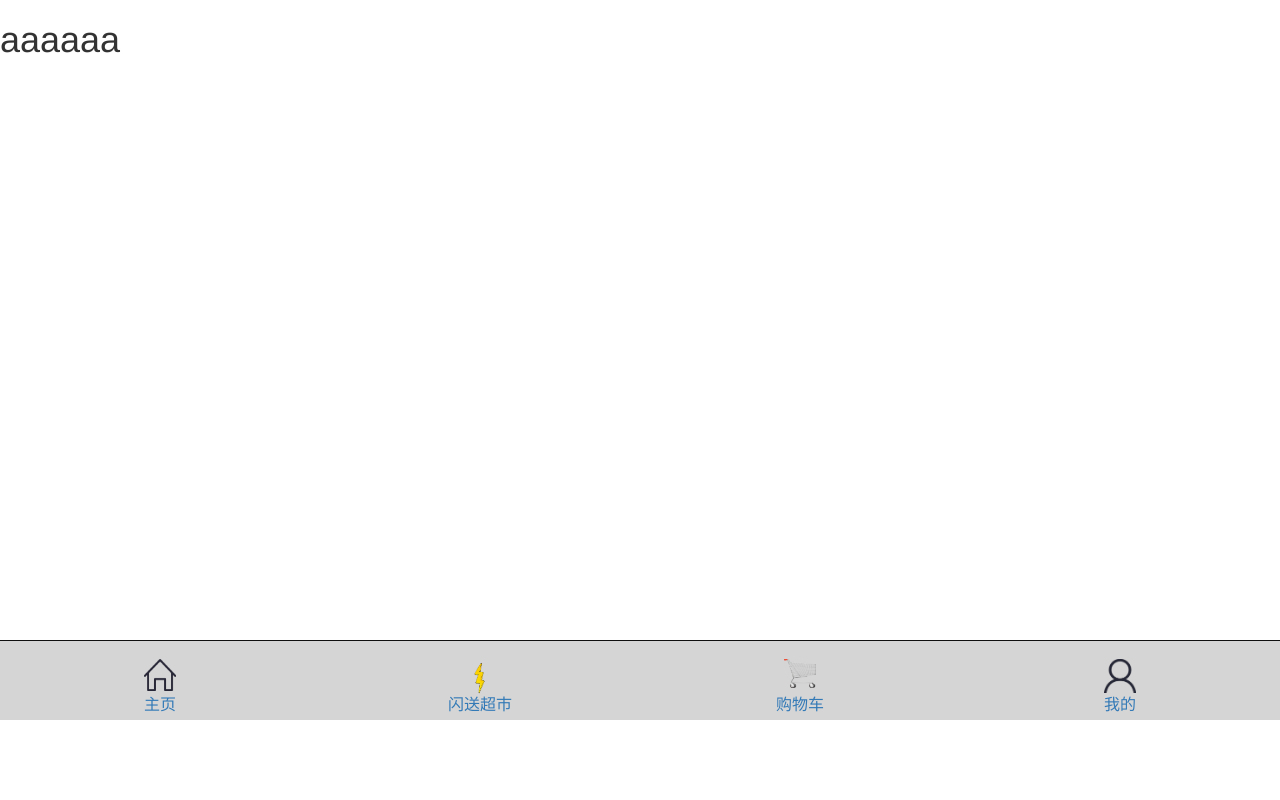
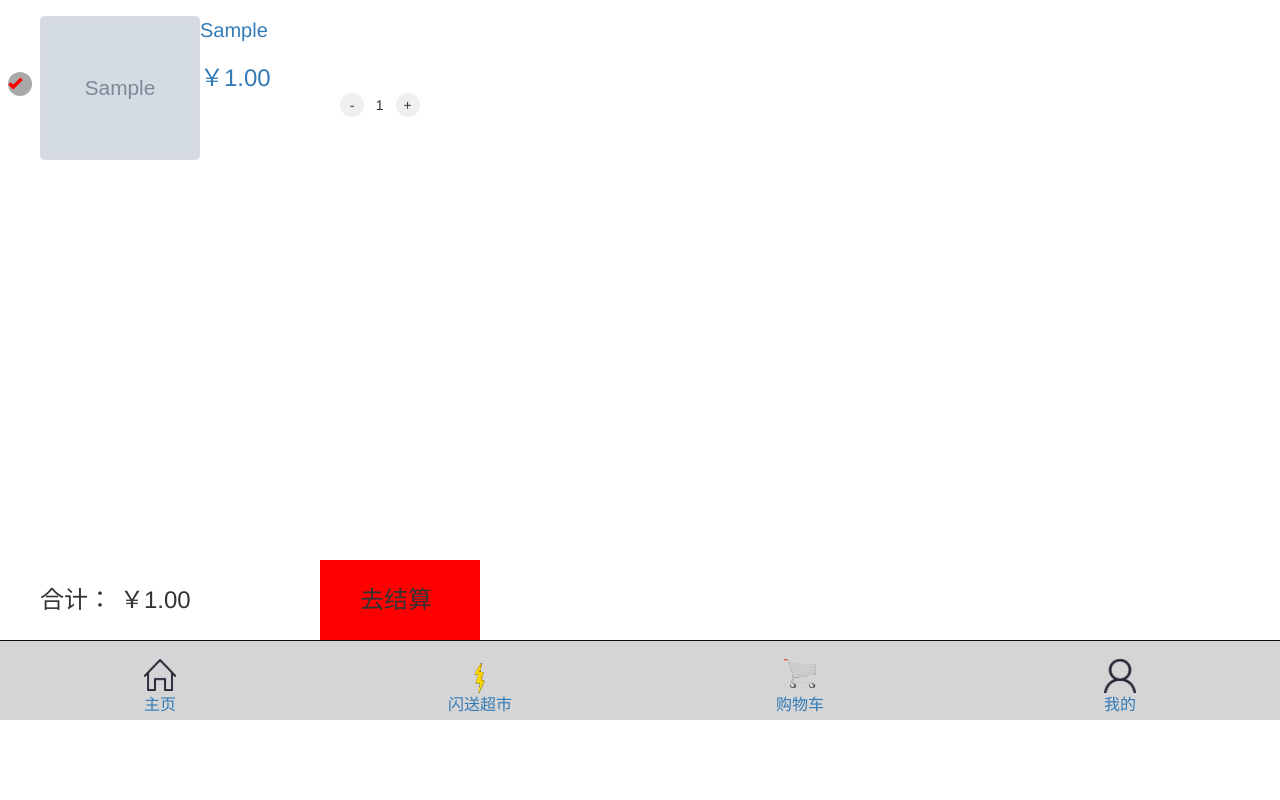
Before and after one commit to zgpbloodwolf/shopping, a Django app: page /car/ in a window 1280 px wide. Shown: the part 80-880 px from the top of the page. After the commit the page ends 800 px from the top, so only its background shows below. Run offline with Django 3.2, Linux system fonts and the light colour scheme; tables that the repository leaves empty hold one stand-in row (values such as "Sample post"); grey boxes marked "Sample" are stand-in pictures; some libraries are stand-ins or nearby versions.

Commit message:
购物车

```diff
--- a/zgp001/templates/myapp/car.html
+++ b/zgp001/templates/myapp/car.html
@@ -1,7 +1,58 @@
 {% extends 'myapp/base.html'%}
-
+{% load static from staticfiles %}
+{%block js%}
+<link rel="stylesheet" type="text/css" href="{%static 'car/css/car.css'%}"/>
+<script src="{% static 'car/js/car.js' %}"
+            type="text/javascript" charset="utf-8"></script>
+{%endblock%}
 {% block main %}
-    <h1>aaaaaa</h1>
-
-
+    <div id="mainmain" >
+        {%if carlist%}
+            {%for com in carlist%}
+                <div class=" col-xs-1 col-sm-1 col-md-1" style="margin: 0;padding: 0">
+                    <div id="chosenco" onclick="chosenco('{{com.car_co}}')">
+                        {%if com.car_sele%}
+                            <span class="glyphicon glyphicon-ok" aria-hidden="true"  ></span>
+                        {%else%}
+                            <span ></span>
+                        {%endif%}
+                    </div>
+                </div>
+                <div id="mainmainleft" class=" col-xs-4 col-sm-4 col-md-4">
+                    <a href="" class="thumbnail">
+                    <img src="/{{com.car_image}}"/>
+                    </a>
+                </div>
+                <div id="mainmainright" class=" col-xs-7 col-sm-7 col-md-7">
+                    <a href="{{com.car_co}}">
+                                        {{com.co_brief_introduction}}
+                    </a>
+                    <div id="mainmainleftprice" class=" col-xs-6 col-sm-6 col-md-6">
+                        <a href="{{com.car_co}}">
+                            <span id="{{com.car_co}}jiage" style="font-size: 0.3rem;">￥{{com.car_money}}</span>
+                            <br />
+                        </a>
+                    </div>
+                    <div id="change" class=" col-xs-6 col-sm-6 col-md-6">
+                        <input type="button"  onclick="jianchange('{{com.car_co}}')" class="jianchange" value="-" />
+                        <span id="{{com.car_co}}">{{com.car_number}}</span>
+                        <input type="button" onclick="addchange('{{com.car_co}}')" class="addchange" value="+" />
+                    </div>
+            </div>
+            {%endfor%}
+        {%else%}
+            <span>你的购物车时空的</span>
+        {%endif%}
+    </div>
+<div id="jiesuan">
+    <div id="jiesuanname" class=" col-xs-3 col-sm-3 col-md-3">
+        <span>合计：</span>
+    </div>
+    <div id="jiesuanmoney" class=" col-xs-5 col-sm-5 col-md-5">
+        <span>￥{{maxpice}}</span>
+    </div>
+    <div id="jiesuanacc" class=" col-xs-4 col-sm-4 col-md-4" onclick="jiesuan()">
+        <span>去结算</span>
+    </div>
+</div>
 {% endblock main %}
```
